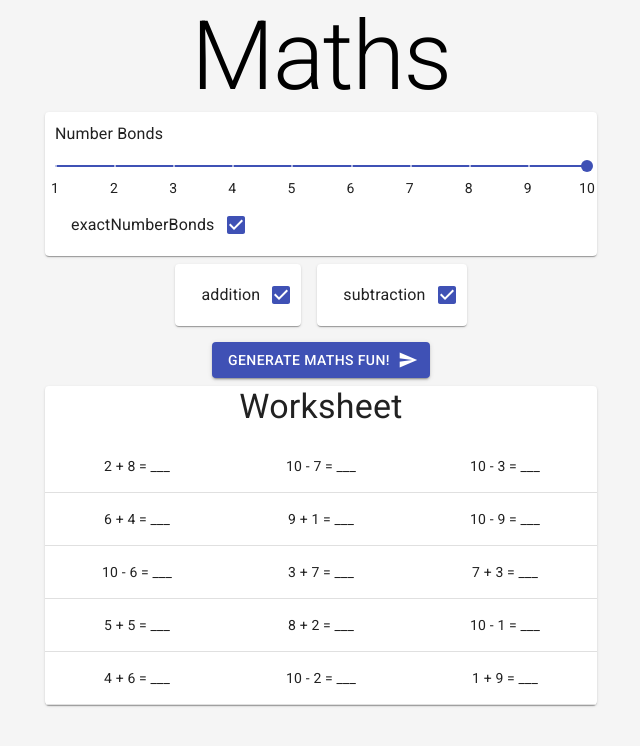
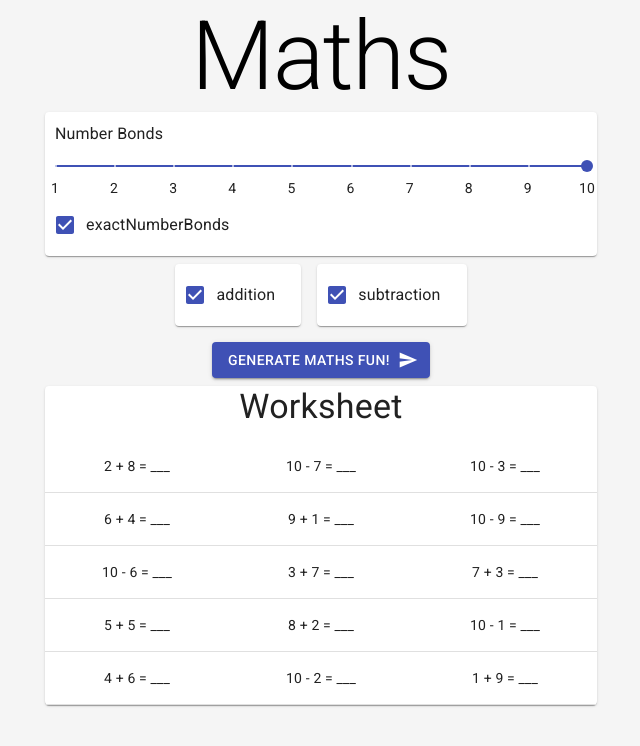
Before and after one commit to SuperDrew/maths, a React (Create React App) app: page / in a window 1280 px wide. Shown: the top 746 px of the page, without its empty margins (319-959 px from the left). Built offline with nearby package versions, Linux system fonts and the light colour scheme.

Commit message:
Put label at end of checkbox

```diff
--- a/src/components/LabelledCheckBox.tsx
+++ b/src/components/LabelledCheckBox.tsx
@@ -13,7 +13,7 @@ export const LabelledCheckBox = (props: LabelledCheckBoxProps) => {
             <FormControlLabel
                 control={<Checkbox name={props.name} color={props.color} checked={props.value} />}
                 label={props.name}
-                labelPlacement="start"
+                labelPlacement="end"
                 onChange={(event, checked) => props.onChange(checked)}
             />
         </>
```
